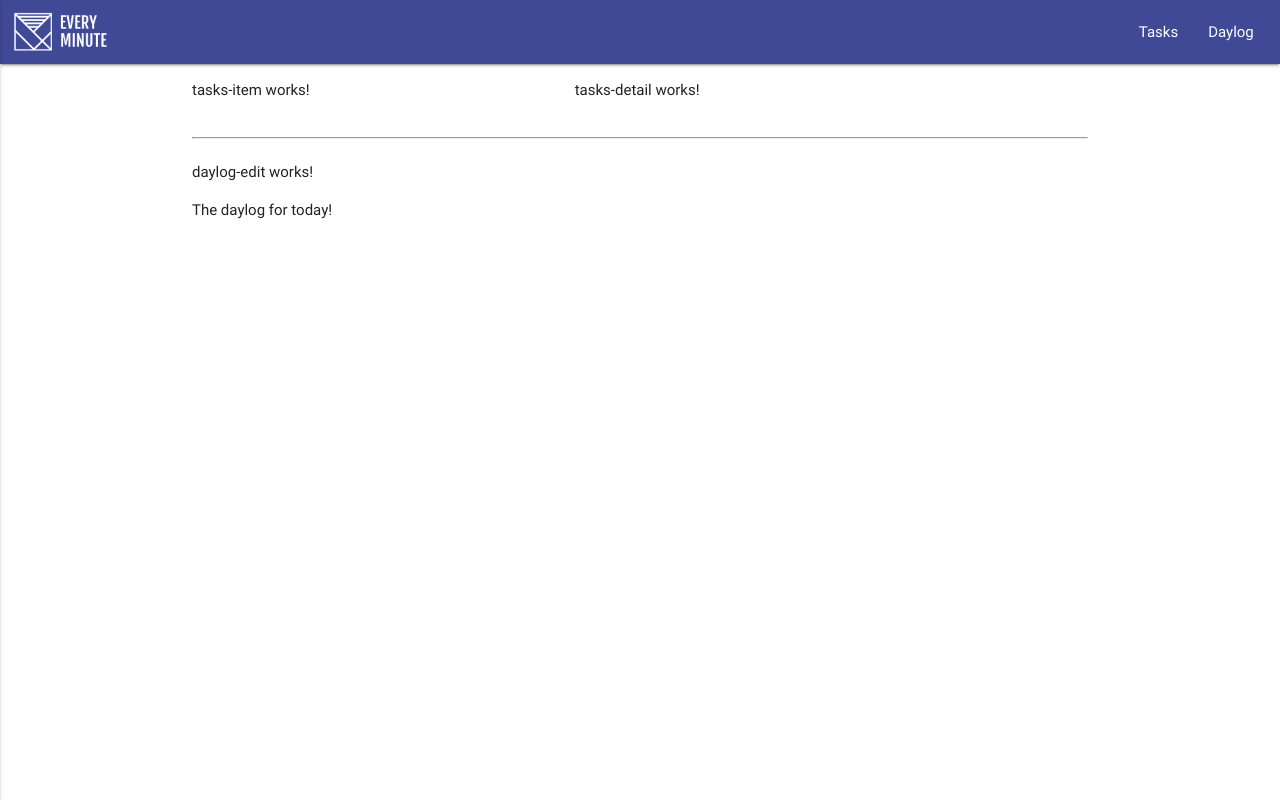
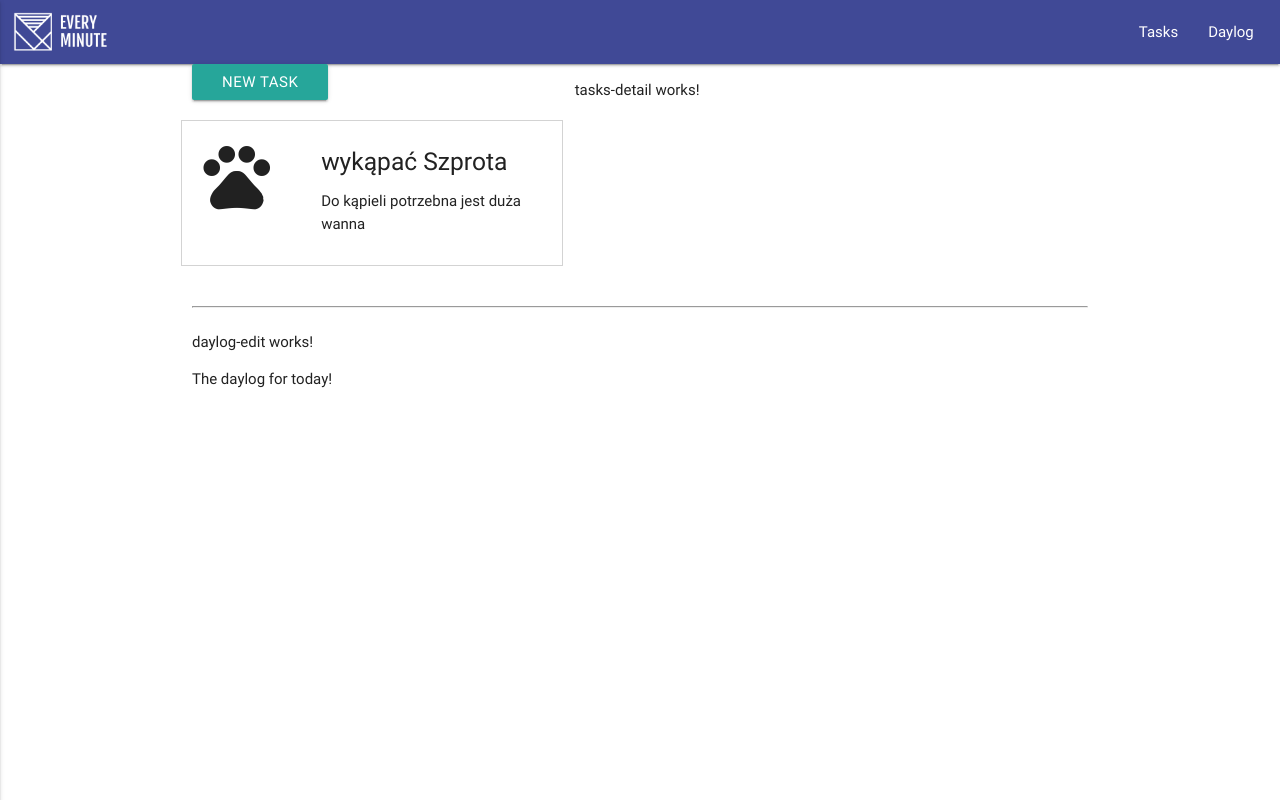
Before and after one commit to khirki/everyMinute, an Angular app: page / in a window 1280 px wide. Built offline with nearby package versions, Linux system fonts and the light colour scheme.

Commit message:
#004 tasks basics

```diff
--- /dev/null
+++ b/src/app/tasks/task.model.ts
@@ -0,0 +1,11 @@
+export class Task {
+    public name: string;
+    public description: string;
+    public iconName: string;
+
+    constructor(name: string, description: string, iconName: string) {
+        this.name = name;
+        this.description = description;
+        this.iconName = iconName;
+    }
+}
--- a/src/app/tasks/tasks-list/tasks-list.component.css
+++ b/src/app/tasks/tasks-list/tasks-list.component.css
@@ -0,0 +1,14 @@
+.task-item{
+    border: 1px solid lightgray;
+    padding: 15px;
+}
+.task-item i{
+    font-size: 80px;
+}
+.task-item .row{
+    margin-bottom: 0;
+}
+.task-item:hover{
+    background-color: lavender;
+    cursor: pointer;
+}
--- a/src/app/tasks/tasks-list/tasks-list.component.html
+++ b/src/app/tasks/tasks-list/tasks-list.component.html
@@ -1 +1,18 @@
-<app-tasks-item></app-tasks-item>
+<div class="row">
+  <div class="col s12">
+    <button class="btn btn-success">New Task</button>
+  </div>
+</div>
+<div class="row">
+  <div class="col s12 task-item" *ngFor="let task of tasks">
+    <div class="row">
+      <div class="col s4">
+        <i class="material-icons">{{ task.iconName }}</i>
+      </div>
+      <div class="col s8">
+        <h5>{{ task.name }}</h5>
+        <p>{{ task.description }}</p>
+      </div>
+    </div>
+  </div>
+</div>
--- a/src/app/tasks/tasks-list/tasks-list.component.ts
+++ b/src/app/tasks/tasks-list/tasks-list.component.ts
@@ -1,4 +1,5 @@
 import { Component, OnInit } from '@angular/core';
+import { Task } from '../task.model';
 
 @Component({
   selector: 'app-tasks-list',
@@ -7,6 +8,10 @@ import { Component, OnInit } from '@angular/core';
 })
 export class TasksListComponent implements OnInit {
 
+  tasks: Task[] = [
+    new Task('wykąpać Szprota', "Do kąpieli potrzebna jest duża wanna", 'pets')
+  ];
+
   constructor() { }
 
   ngOnInit() {
```
